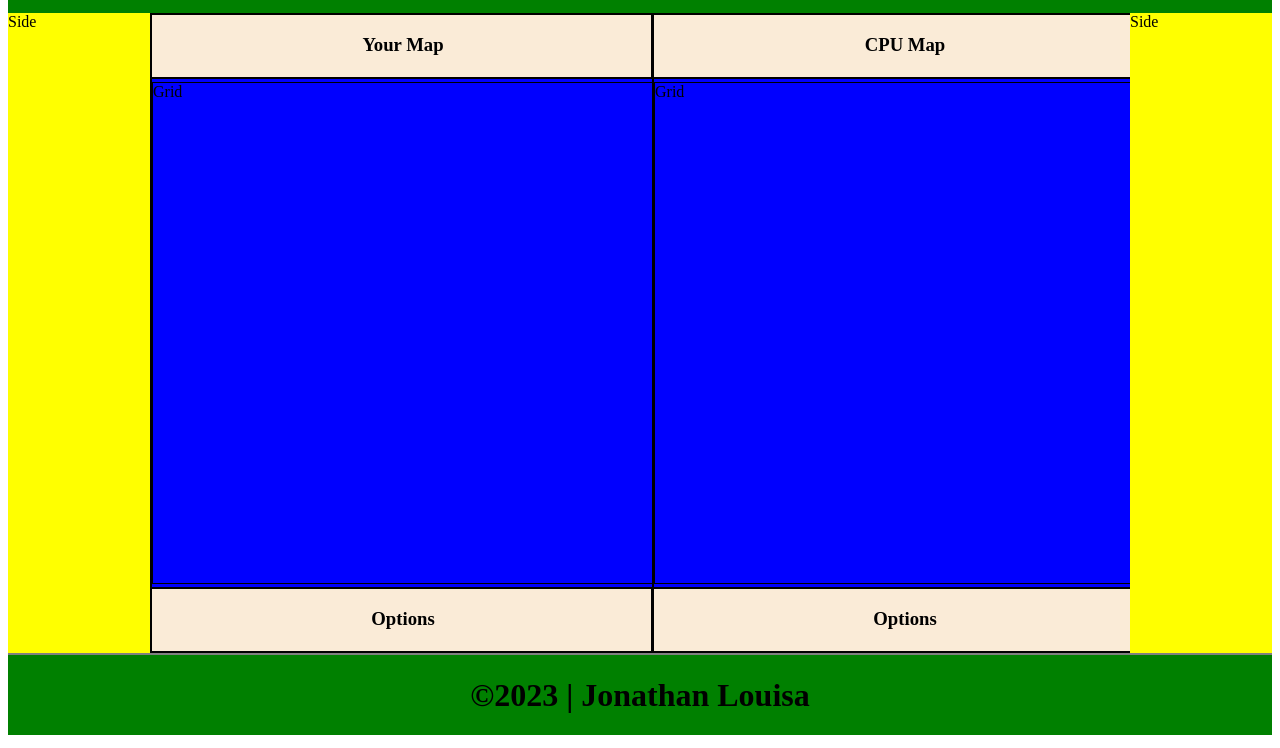
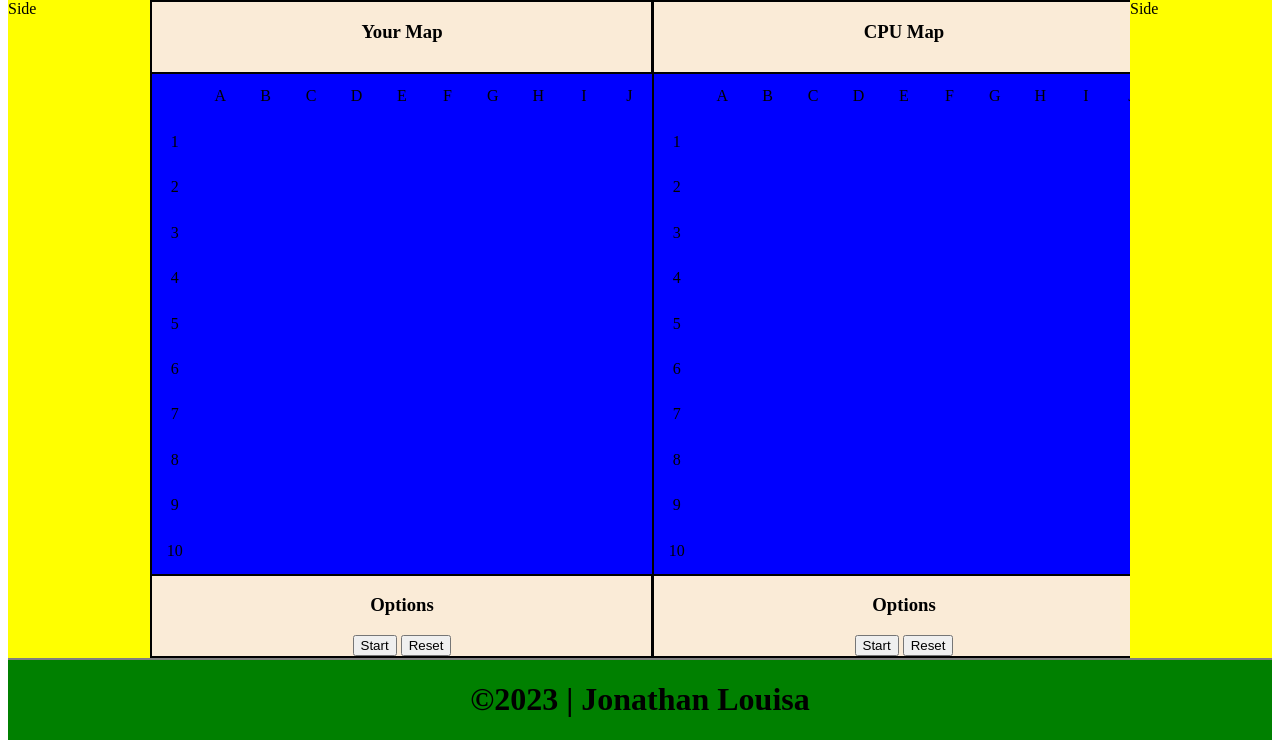
Before and after one commit to JLouisa/battleship, a website: page src/index.html in a window 1280 px wide. Shown: the part 77-825 px from the top of the page. Drawn offline with Linux system fonts and the light colour scheme.

Commit message:
Create grid and addeventlistener

```diff
--- a/src/index.html
+++ b/src/index.html
@@ -11,7 +11,7 @@
 
 <body>
     <nav>
-        <h1>Battleship</h1>
+        <h1>Odin's Battleship</h1>
     </nav>
     <div class="main">
         <div class="side sideLeft">Side</div>
@@ -21,10 +21,38 @@
                     <h3>Your Map</h3>
                 </div>
                 <div class="playerGrid grid">
-                    <div class="playerBox box">Grid</div>
+                    <div class="playerBox box">
+                        <div class="columnGrid" id="playerColumnID">
+                            <div>&nbsp;</div>
+                            <div>A</div>
+                            <div>B</div>
+                            <div>C</div>
+                            <div>D</div>
+                            <div>E</div>
+                            <div>F</div>
+                            <div>G</div>
+                            <div>H</div>
+                            <div>I</div>
+                            <div>J</div>
+                        </div>
+                        <div class="rowGrid" id="playerRowID">
+                            <div>1</div>
+                            <div>2</div>
+                            <div>3</div>
+                            <div>4</div>
+                            <div>5</div>
+                            <div>6</div>
+                            <div>7</div>
+                            <div>8</div>
+                            <div>9</div>
+                            <div>10</div>
+                        </div>
+                    </div>
                 </div>
                 <div class="playerGround ground">
                     <h3>Options</h3>
+                    <button>Start</button>
+                    <button>Reset</button>
                 </div>
             </div>
             <div class="CPUGrid participant">
@@ -32,10 +60,38 @@
                     <h3>CPU Map</h3>
                 </div>
                 <div class="CPUGrid grid">
-                    <div class="CPUBox box">Grid</div>
+                    <div class="CPUBox box">
+                        <div class="columnGrid" id="CPUColumnID">
+                            <div>&nbsp;</div>
+                            <div>A</div>
+                            <div>B</div>
+                            <div>C</div>
+                            <div>D</div>
+                            <div>E</div>
+                            <div>F</div>
+                            <div>G</div>
+                            <div>H</div>
+                            <div>I</div>
+                            <div>J</div>
+                        </div>
+                        <div class="rowGrid" id="CPURowID">
+                            <div>1</div>
+                            <div>2</div>
+                            <div>3</div>
+                            <div>4</div>
+                            <div>5</div>
+                            <div>6</div>
+                            <div>7</div>
+                            <div>8</div>
+                            <div>9</div>
+                            <div>10</div>
+                        </div>
+                    </div>
                 </div>
                 <div class="playerGround ground">
                     <h3>Options</h3>
+                    <button>Start</button>
+                    <button>Reset</button>
                 </div>
             </div>
         </div>
--- a/src/javascript.js
+++ b/src/javascript.js
@@ -7,9 +7,13 @@ const objMock = (obj) => {
 };
 // ^^=======Mock Test=======^^
 
-//! Array Coordinates
-const arrX = ["A", "B", "C", "D", "E", "F", "G", "H", "I", "J"];
-const arrY = [0, 1, 2, 3, 4, 5, 6, 7, 8, 9];
+// ^^================================================^^
+
+//! DOM Caches
+const playerBoxEl = document.querySelector(".playerBox");
+const CPUBoxEl = document.querySelector(".CPUBox");
+
+// ^^================================================^^
 
 const combCoordXY = (arrX, arrY) => {
   const arrComb = [];
@@ -18,6 +22,11 @@ const combCoordXY = (arrX, arrY) => {
   });
   return arrComb;
 };
+
+//! Array Coordinates
+const arrX = ["A", "B", "C", "D", "E", "F", "G", "H", "I", "J"];
+const arrY = [0, 1, 2, 3, 4, 5, 6, 7, 8, 9];
+const arrXY = [...combCoordXY(arrX, arrY)];
 
 //! Create the BST module
 const createTree = (arrXY, beginIndex, lastIndex) => {
@@ -89,6 +98,7 @@ class Node {
     this.left = null;
     this.right = null;
     this.ship = null;
+    this.DOM = document.createElement("div");
     this.neigborNodes = {
       topNeihbor: calcNeigborVertical(coordXY, -1),
       botNeihbor: calcNeigborVertical(coordXY, 1),
@@ -119,6 +129,20 @@ class ShipCreator {
   }
 }
 
+function getInOrder(item, arr) {
+  if (item === null) {
+    return;
+  } else {
+    getInOrder(item.left, arr);
+    item.DOM.addEventListener("click", () => {
+      console.log(item.coordXY);
+    });
+    arr.push(item);
+    getInOrder(item.right, arr);
+    return arr;
+  }
+}
+
 //! Create GameBoard Class
 class GameBoard {
   constructor(arrXY) {
@@ -127,6 +151,19 @@ class GameBoard {
     this.missedAttackArr = [];
     this.hitAttackArr = [];
     this.allShipArr = [];
+    this.inOrderArr = [...this.inOrder()];
+  }
+  // Create inOrder Array
+  inOrder() {
+    let current = this.root;
+    let traversal = [];
+    return getInOrder(current, traversal);
+  }
+  // Render the array in DOM
+  render(board) {
+    this.inOrderArr.forEach((node) => {
+      board.appendChild(node.DOM);
+    });
   }
   // Find node in BST
   find(coordXY, current = this.root) {
@@ -259,8 +296,8 @@ const CPU = new Player("CPU", false);
 
 let arrCPU = [...combCoordXY(arrX, arrY)];
 
-let gameBoardOne = new GameBoard(combCoordXY(arrX, arrY));
-let gameBoardTwo = new GameBoard(combCoordXY(arrX, arrY));
+let gameBoardOne = new GameBoard(arrXY);
+let gameBoardTwo = new GameBoard(arrXY);
 
 shipGridArr1.forEach((ship) => gameBoardOne.placeShip(ship[0], ship[1], ship[2], ship[3]));
 shipGridArr2.forEach((ship) => gameBoardTwo.placeShip(ship[0], ship[1], ship[2], ship[3]));
@@ -327,8 +364,6 @@ const turnManager = {
   },
 };
 
-//! DOM Caches
-
 // =====================Pseudo Code=======================
 /*
 
--- a/src/style.css
+++ b/src/style.css
@@ -6,30 +6,25 @@ h1 {
 body {
   display: flex;
   flex-direction: column;
+  height: 100%;
 }
 
 nav {
-  height: 10vh;
-}
-
-nav,
-footer {
   display: flex;
   flex-direction: column;
   justify-content: center;
   text-align: center;
   background-color: green;
   border-top: 2px solid grey;
-  height: 10vh;
   min-width: 700px;
 }
 
 footer {
+  background-color: green;
   border-top: 2px solid grey;
 }
 
 .main {
-  height: 80vh;
   background-color: lightcyan;
   display: grid;
   grid-template: 1fr / 2.5fr repeat(10, 1fr) 2.5fr;
@@ -58,7 +53,7 @@ footer {
   border: 1px solid black;
   flex: 1;
   display: grid;
-  grid-template: 1fr repeat(8, 1fr) 1fr / 1fr;
+  grid-template: 1fr repeat(6, 1fr) 1fr / 1fr;
   min-width: 500px;
 }
 
@@ -87,5 +82,47 @@ footer {
   height: 500px;
   width: 500px;
   display: grid;
-  grid-template: repeat(10, 1fr) / repeat(10, 1fr);
+  grid-template: repeat(11, 1fr) / repeat(11, 1fr);
 }
+
+.box > div {
+  border: 1px solid black;
+}
+
+.box > div:hover {
+  background-color: lightgreen;
+  transform: scale(1.05);
+}
+
+.box {
+  border: none;
+}
+
+.columnGrid {
+  grid-area: 1/1/2/12;
+  display: grid;
+  grid-template: 1fr / repeat(11, 1fr);
+}
+
+.rowGrid {
+  grid-area: 2/1/12/2;
+  display: grid;
+  grid-template: repeat(10, 1fr) / 1fr;
+}
+
+.columnGrid > div,
+.rowGrid > div {
+  display: flex;
+  justify-content: center;
+  align-items: center;
+  border: none;
+}
+
+#playerColumnID,
+#playerRowID,
+#CPUColumnID,
+#CPURowID {
+  border: none;
+  pointer-events: none;
+  cursor: not-allowed;
+}
```
